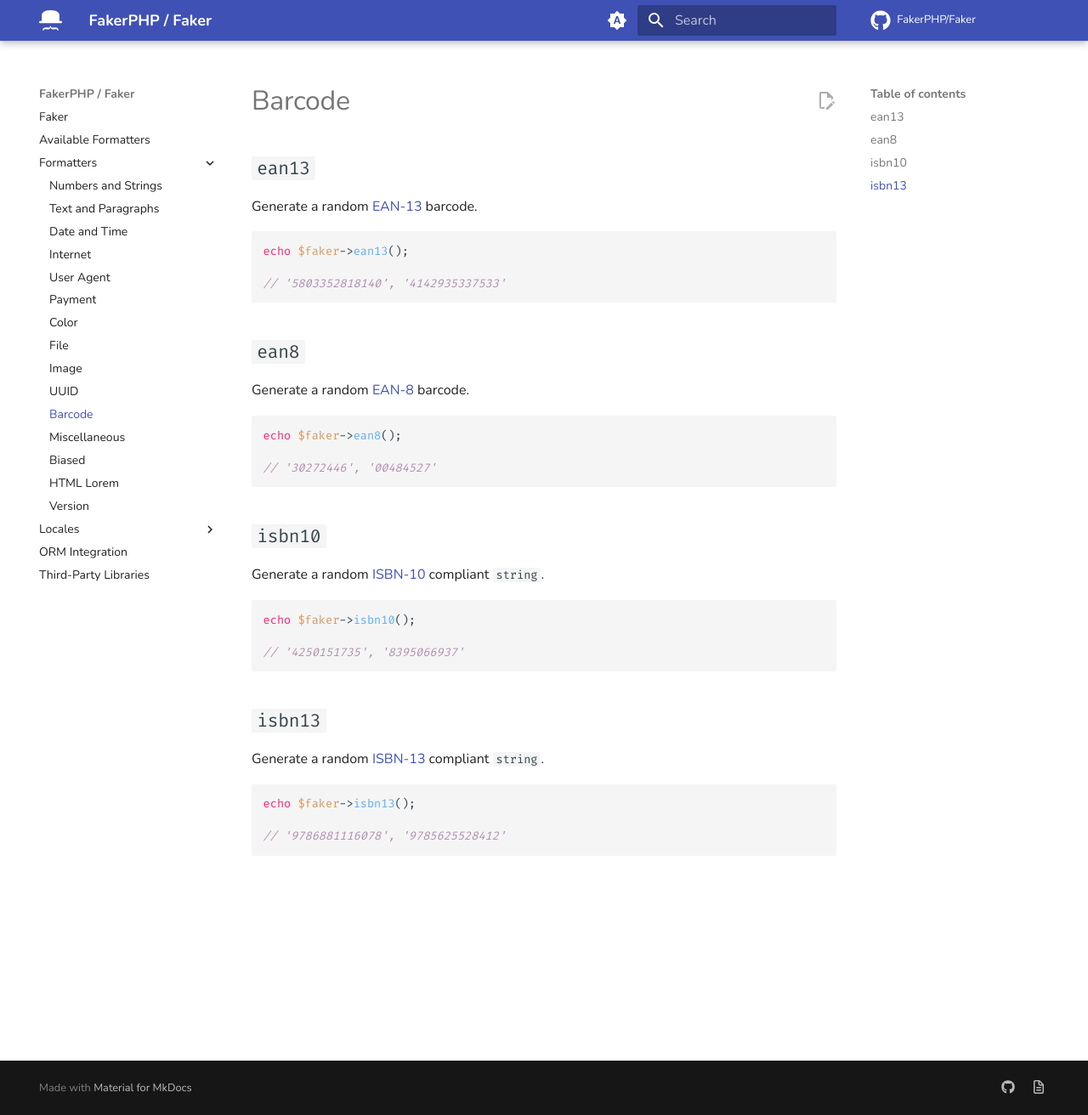
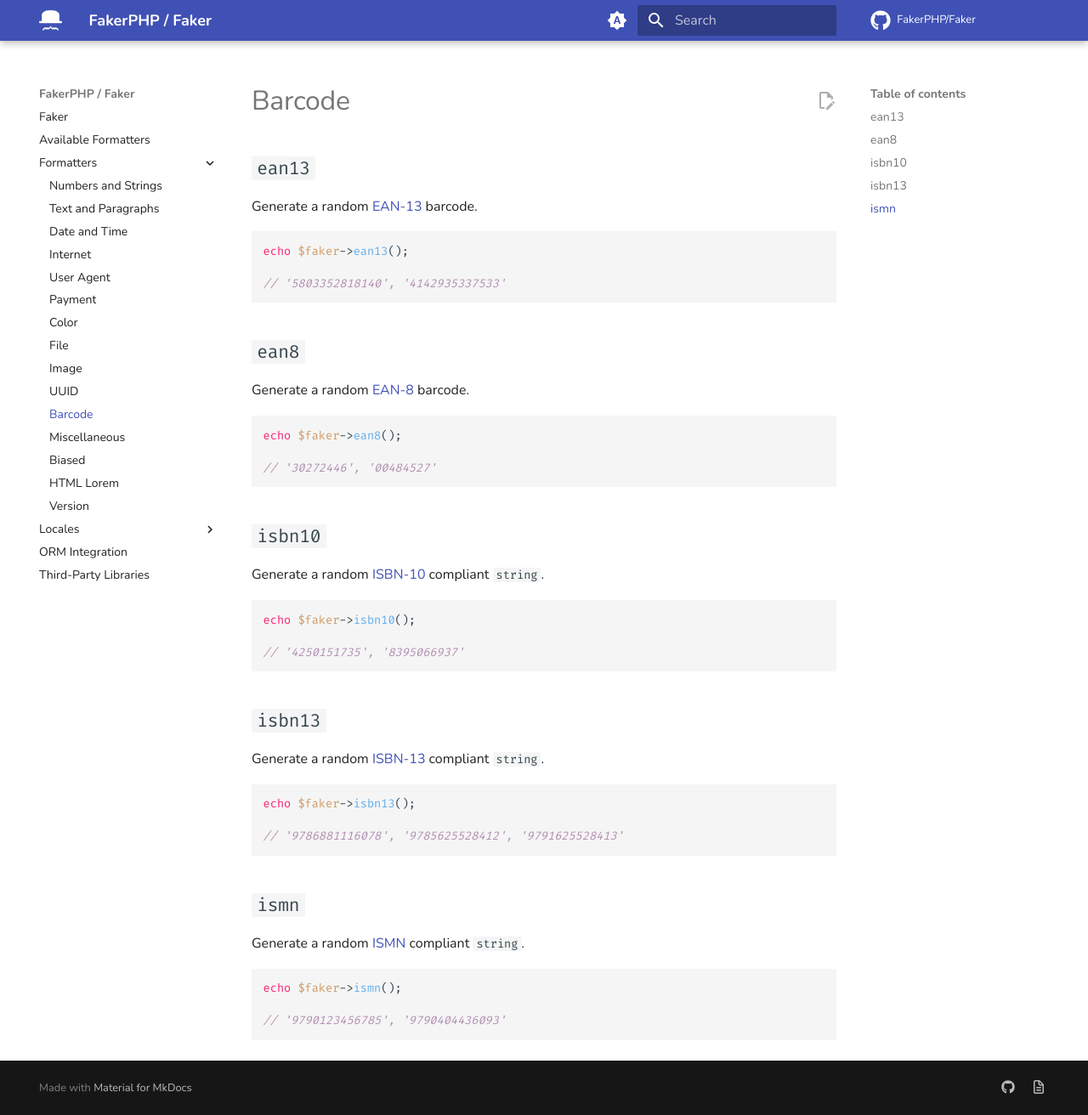
Before and after one commit to FakerPHP/fakerphp.github.io, an MkDocs documentation site: the page built from docs/formatters/barcode.md, in a window 1280 px wide and 1312 px high. Shown: the whole window at 85% size. Built offline with MkDocs 1.6.1 and Material for MkDocs 9.7.7, drawn with Linux system fonts in a browser that asks for light colours; nearby versions of some CDN libraries; comment, search, counter and statistics services are not loaded.

Commit message:
docs: add ISMN generation example to barcode.md

````diff
--- a/docs/formatters/barcode.md
+++ b/docs/formatters/barcode.md
@@ -41,5 +41,17 @@
 ```php
 echo $faker->isbn13();
 
-// '9786881116078', '9785625528412'
+// '9786881116078', '9785625528412', '9791625528413'
 ```
+
+## `ismn`
+
+[ISMN]: <https://en.wikipedia.org/wiki/International_Standard_Music_Number>
+
+Generate a random [ISMN][ISMN] compliant `string`.
+
+```php
+echo $faker->ismn();
+
+// '9790123456785', '9790404436093'
+```
````
